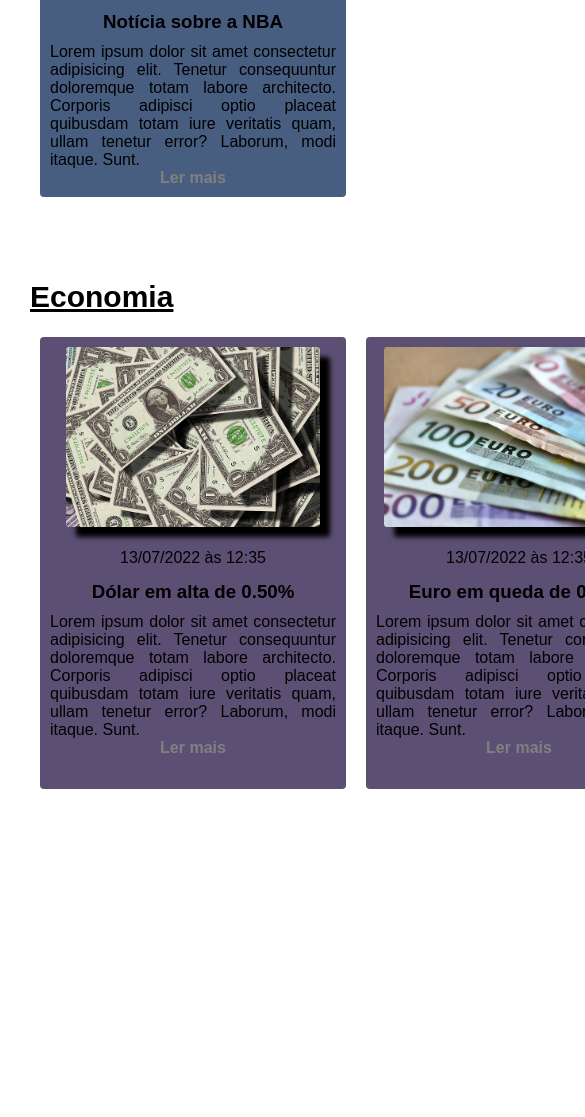
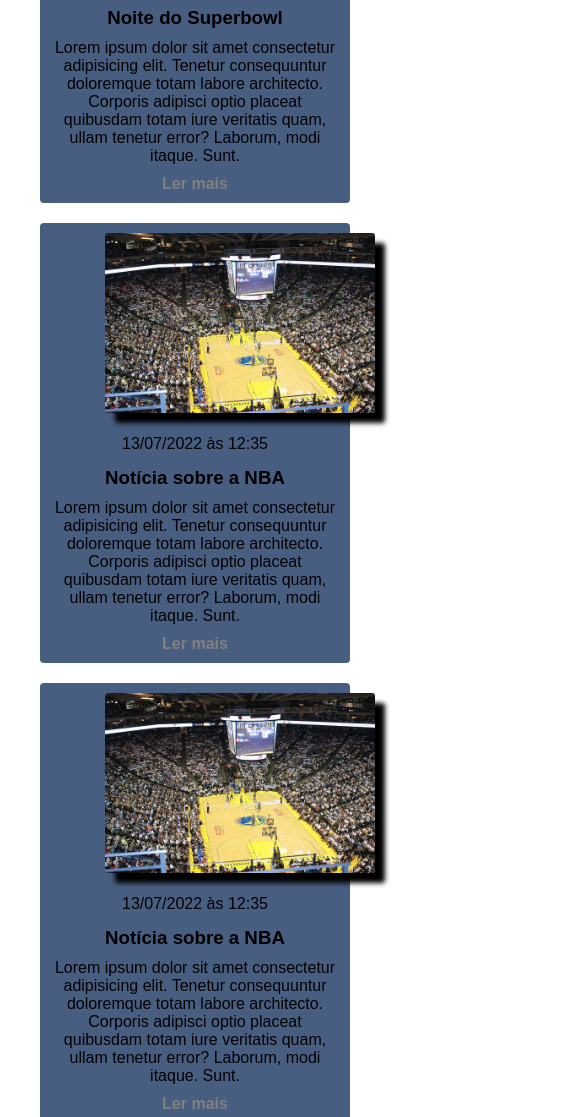
Before and after one commit to gbri-dev/html-mdl3, a plain HTML site: page index.html in a window 390 px wide. Shown: the part 883-2000 px from the top of the page, 585 px wide, since content can reach past the window. Before the commit the page ends 1712 px from the top, so only its background shows below. Drawn offline with Linux system fonts and the light colour scheme.

Commit message:
responsive

```diff
--- a/index.html
+++ b/index.html
@@ -24,7 +24,9 @@
     <h2>Esportes</h2>
     <div class="articles">
       <article>
+        <div class="container-img">
           <img src="./imagens/futebol-americano.jpg" alt="Jogador de futebol americano">
+        </div>
         <span>13/07/2022 às 12:45</span>
         <h3>Grande clássico na noite de hoje.</h3>
         <p>Lorem ipsum dolor sit, amet consectetur adipisicing elit. Itaque veritatis voluptatem debitis quo qui
@@ -32,7 +34,9 @@
         <a href="#" title="Leia a notícia completa">Ler mais!</a>
       </article>
       <article>
+        <div class="container-img">
           <img src="./imagens/futebol-americano.jpg" alt="Jogador de futebol americano correndo com a bola na mão" />
+        </div>
         <span>
           <time>13/07/2022 às 12:35</time>
         </span>
@@ -45,7 +49,9 @@
         <a href="#" title="Leia a notícia completa">Ler mais</a>
       </article>
       <article>
+        <div class="container-img">
           <img src="./imagens/basquete.jpg" title="Vista aérea de uma quadra de basquete" />
+        </div>
         <span>
           <time>13/07/2022 às 12:35</time>
         </span>
@@ -58,7 +64,9 @@
         <a href="#" title="Leia a notícia completa">Ler mais</a>
       </article>
       <article>
+        <div class="container-img">
           <img src="./imagens/basquete.jpg" title="Vista aérea de uma quadra de basquete" />
+        </div>
         <span>
           <time>13/07/2022 às 12:35</time>
         </span>
@@ -76,7 +84,9 @@
     <h2>Economia</h2>
     <div class="articles">
       <article>
+        <div class="container-img">
           <img src="./imagens/dolares.jpg" alt="Muitos dólares" />
+        </div>
         <span>
           <time>13/07/2022 às 12:35</time>
         </span>
@@ -89,7 +99,9 @@
         <a href="#" title="Leia a notícia completa">Ler mais</a>
       </article>
       <article>
+        <div class="container-img">
           <img src="./imagens/euro.jpg" alt="Várias notas de euro" />
+        </div>
         <span>
           <time>13/07/2022 às 12:35</time>
         </span>
@@ -102,7 +114,9 @@
         <a href="#" title="Leia a notícia completa">Ler mais</a>
       </article>
       <article>
+        <div class="container-img">
           <img src="./imagens/petroleo.jpg" alt="Extração de petróleo" width="270" height="180px" />
+        </div>
         <span>
           <time>13/07/2022 às 12:35</time>
         </span>
--- a/styles.css
+++ b/styles.css
@@ -50,25 +50,23 @@ article span{
   display: flex;
   flex-wrap: wrap;
 }
-article:hover {
+
+.articles article:hover {
   color: rgb(216, 215, 215);
   text-shadow: 1px 2px 3px black;
 
 }
-#esportes .articles article {
+.articles article {
   text-align: center;
   width: 30%;
   margin: 10px;
   padding: 10px;
   border-radius: 4px;
+}
+#esportes .articles article {
   background-color: rgb(71, 94, 129);
 }
 #economia .articles article {
-  text-align: center;
-  width: 30%;
-  margin: 10px;
-  padding: 10px;
-  border-radius: 4px;
   background-color: rgb(91, 80, 116);
 }
 
@@ -122,3 +120,25 @@ section h2 {
     margin-bottom: 20px;
   }
 }
+
+@media (max-width: 1020px){
+  .articles {
+    flex-direction: column;
+  }
+  section {
+    width: auto;
+  }
+  .articles article {
+    display: flex;
+    flex-direction: column;
+    justify-items: center;
+    width: auto;
+  }
+  .articles article .container-img {
+    width: 180px;
+    margin: 0 auto;
+  }
+  .articles article p {
+    text-align: center;
+  }
+}
```
Lines whose indentation alone changed are shown as unchanged.
